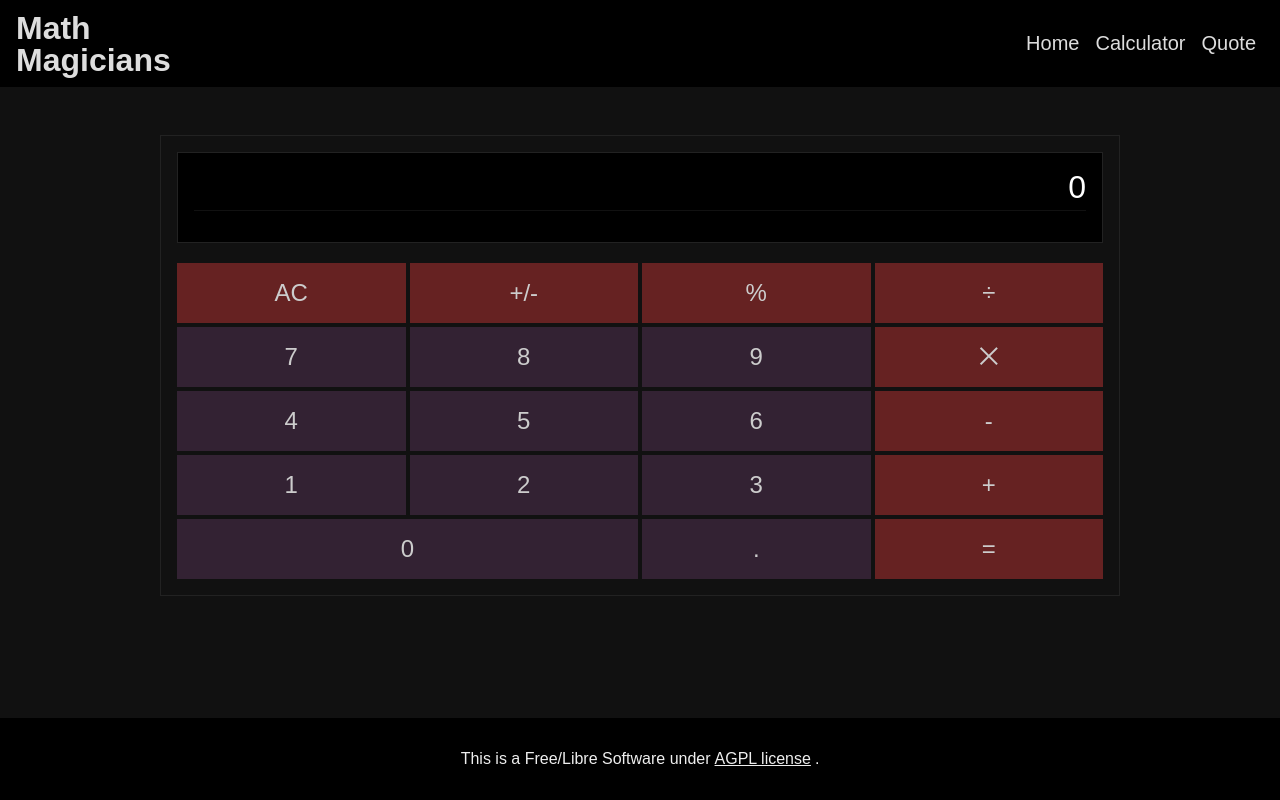
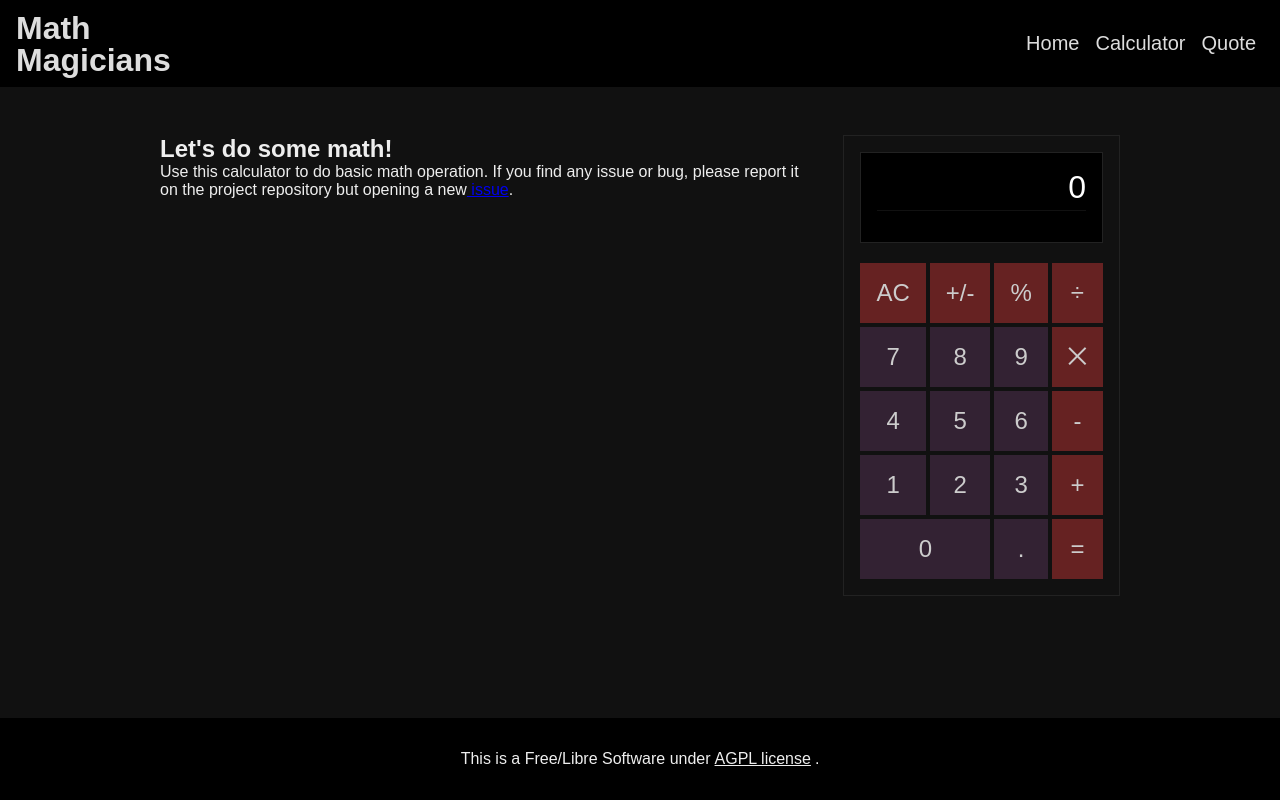
Before and after one commit to ahangarha/MV-MathMagicians, a React (Create React App) app: page /calculator in a window 1280 px wide. Built offline with nearby package versions, Linux system fonts and the light colour scheme.

Commit message:
improve design for calculator tab

```diff
--- a/src/App.css
+++ b/src/App.css
@@ -5,70 +5,3 @@
   padding: 3rem 1rem;
   flex-grow: 1;
 }
-
-.calculator-wrapper {
-  display: grid;
-  grid-template-columns: repeat(4, 1fr);
-  gap: 0.25rem;
-  padding: 1rem;
-  border: 1px solid #222;
-}
-
-.result-section {
-  grid-column: 4 span;
-  display: flex;
-  flex-direction: column;
-  gap: 0.25rem;
-  background-color: #000;
-  color: white;
-  padding: 1rem;
-  text-align: right;
-  font-size: 2rem;
-  margin-bottom: 1rem;
-  border: 1px solid #222;
-}
-
-.result-section .math {
-  border-top: 1px solid #111;
-  padding-block: 0.25rem;
-  font-size: 0.75rem;
-  height: 1rem;
-  color: #950;
-}
-
-.calculator-wrapper .btn {
-  display: grid;
-  place-content: center;
-  padding: 1rem;
-  background-color: #323;
-  color: #ccc;
-  cursor: pointer;
-  border: none;
-  font-size: 1.5rem;
-  transition: background-color 100ms;
-}
-
-.calculator-wrapper .btn:hover {
-  background-color: #434;
-}
-
-.calculator-wrapper .btn:active {
-  background-color: #212;
-  transform: translateY(0.05rem);
-}
-
-.calculator-wrapper .btn-operation {
-  background-color: #622;
-}
-
-.calculator-wrapper .btn-operation:hover {
-  background-color: #833;
-}
-
-.calculator-wrapper .btn-operation:active {
-  background-color: #411;
-}
-
-.btn-0 {
-  grid-column: 2 span;
-}
--- /dev/null
+++ b/src/components/Calculator.css
@@ -0,0 +1,83 @@
+.calculator-tab-wrapper {
+  display: flex;
+  flex-direction: column;
+  align-items: center;
+  gap: 2rem;
+}
+
+@media (min-width: 992px) {
+  .calculator-tab-wrapper {
+    display: flex;
+    flex-direction: row;
+    justify-content: stretch;
+    align-items: flex-start;
+    gap: 2rem;
+  }
+}
+
+.calculator-wrapper {
+  display: grid;
+  grid-template-columns: repeat(4, 1fr);
+  gap: 0.25rem;
+  padding: 1rem;
+  border: 1px solid #222;
+}
+
+.result-section {
+  grid-column: 4 span;
+  display: flex;
+  flex-direction: column;
+  gap: 0.25rem;
+  background-color: #000;
+  color: white;
+  padding: 1rem;
+  text-align: right;
+  font-size: 2rem;
+  margin-bottom: 1rem;
+  border: 1px solid #222;
+}
+
+.result-section .math {
+  border-top: 1px solid #111;
+  padding-block: 0.25rem;
+  font-size: 0.75rem;
+  height: 1rem;
+  color: #950;
+}
+
+.calculator-wrapper .btn {
+  display: grid;
+  place-content: center;
+  padding: 1rem;
+  background-color: #323;
+  color: #ccc;
+  cursor: pointer;
+  border: none;
+  font-size: 1.5rem;
+  transition: background-color 100ms;
+}
+
+.calculator-wrapper .btn:hover {
+  background-color: #434;
+}
+
+.calculator-wrapper .btn:active {
+  background-color: #212;
+  transform: translateY(0.05rem);
+}
+
+.calculator-wrapper .btn-operation {
+  background-color: #622;
+}
+
+.calculator-wrapper .btn-operation:hover {
+  background-color: #833;
+}
+
+.calculator-wrapper .btn-operation:active {
+  background-color: #411;
+}
+
+.btn-0 {
+  grid-column: 2 span;
+}
--- a/src/components/Calculator.js
+++ b/src/components/Calculator.js
@@ -1,6 +1,7 @@
 import React, { useEffect, useState } from 'react';
 import calculate from '../logic/calculate';
 import Button from './Button';
+import './Calculator.css';
 
 export default function Calculator() {
   const [calcObj, setCalcObj] = useState({
@@ -41,6 +42,19 @@ export default function Calculator() {
   ];
 
   return (
+    <div className="calculator-tab-wrapper">
+      <div className="calculator-info">
+        <h2>
+          Let&apos;s do some math!
+        </h2>
+        <p>
+          Use this calculator to do basic math operation.
+          If you find any issue or bug, please report it on
+          the project repository but opening a new
+          <a href="https://github.com/ahangarha/MV-MathMagicians/issues" target="_blank" rel="noopener noreferrer"> issue</a>
+          .
+        </p>
+      </div>
       <div className="calculator-wrapper">
         <div className="result-section">
           {Number(result)}
@@ -52,5 +66,6 @@ export default function Calculator() {
           ))
         }
       </div>
+    </div>
   );
 }
```
Lines whose indentation alone changed are shown as unchanged.
